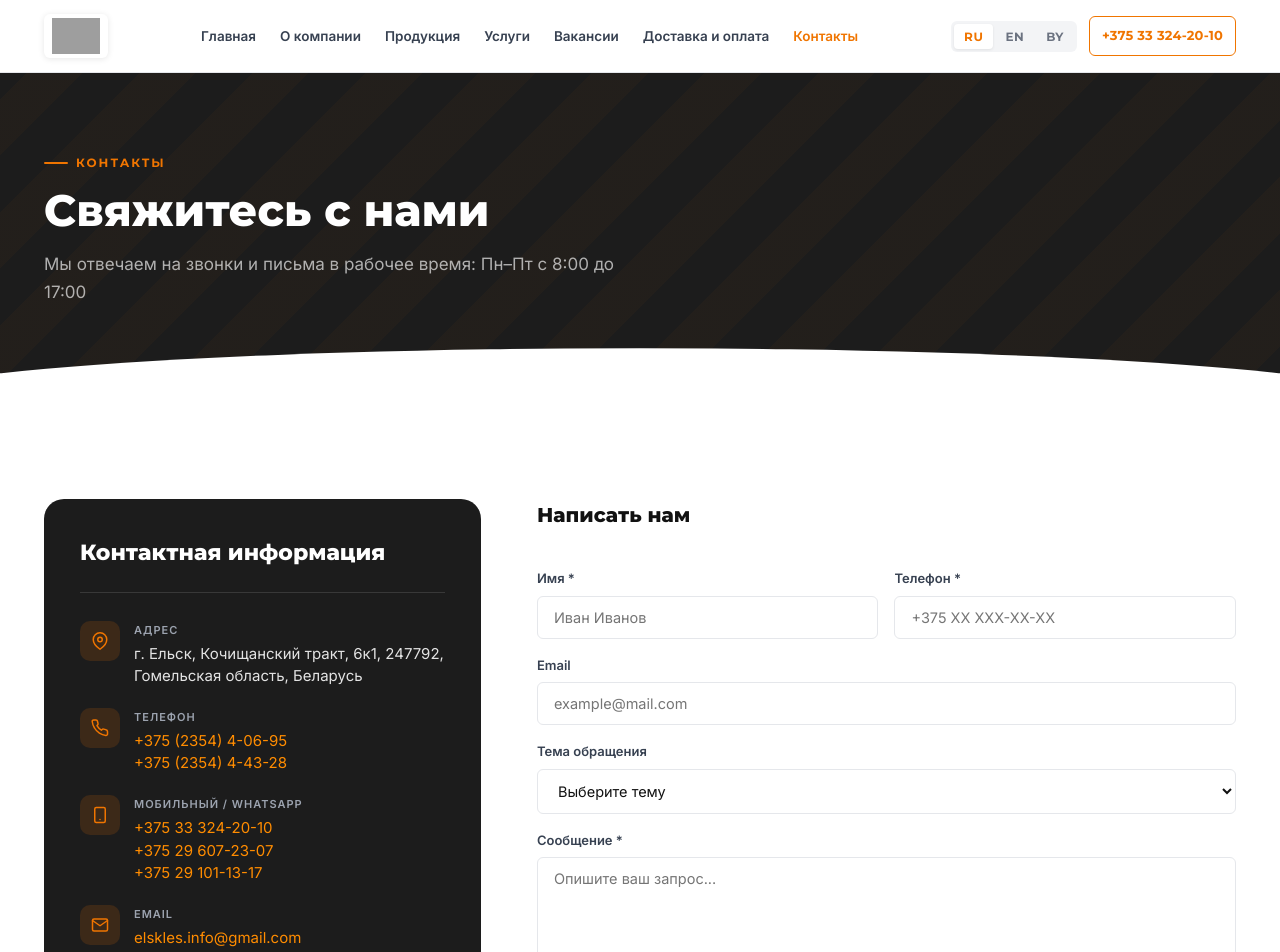
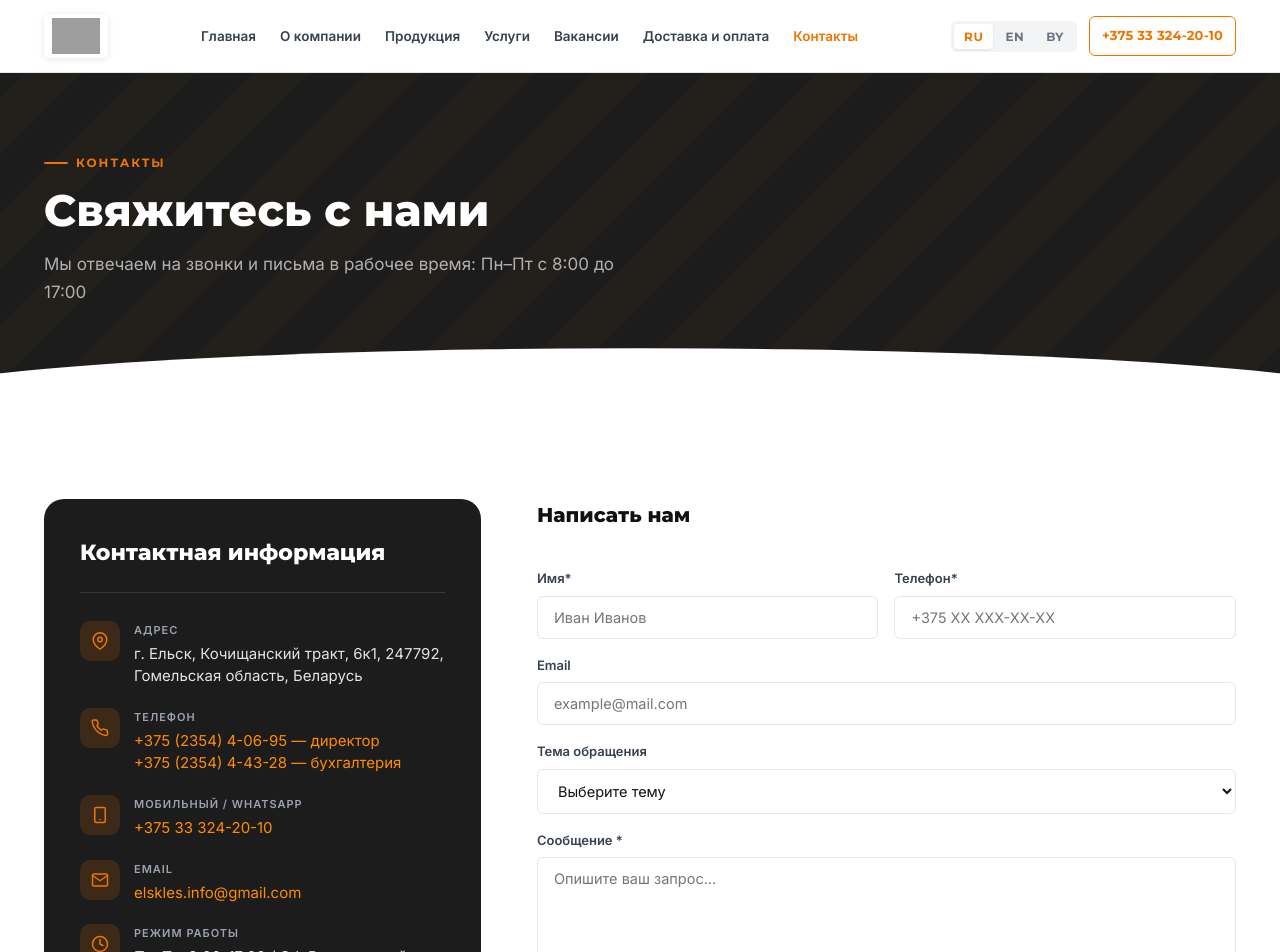
Before and after one commit to Arirx/diploma-project, a React (Create React App) app: page /contacts in a window 1280 px wide. Shown: the top 952 px of the page. Built offline with nearby package versions, Linux system fonts and the light colour scheme; grey boxes are pictures that could not be loaded.

Commit message:
add upd inormation

```diff
--- a/src/i18n/by.js
+++ b/src/i18n/by.js
@@ -28,9 +28,9 @@ const by = {
     route:        'Пабудаваць маршрут',
   },
   form: {
-    name:      'Імя *',
+    name:      'Імя*',
     namePh:    'Іван Іваноў',
-    phone:     'Тэлефон *',
+    phone:     'Тэлефон*',
     phonePh:   '+375 XX XXX-XX-XX',
     email:     'Email',
     emailPh:   'example@mail.com',
--- a/src/i18n/en.js
+++ b/src/i18n/en.js
@@ -28,9 +28,9 @@ const en = {
     route:        'Get Directions',
   },
   form: {
-    name:      'Name *',
+    name:      'Name*',
     namePh:    'John Smith',
-    phone:     'Phone *',
+    phone:     'Phone*',
     phonePh:   '+375 XX XXX-XX-XX',
     email:     'Email',
     emailPh:   'example@mail.com',
--- a/src/i18n/ru.js
+++ b/src/i18n/ru.js
@@ -28,9 +28,9 @@ const ru = {
     route:        'Построить маршрут',
   },
   form: {
-    name:        'Имя *',
+    name:        'Имя*',
     namePh:      'Иван Иванов',
-    phone:       'Телефон *',
+    phone:       'Телефон*',
     phonePh:     '+375 XX XXX-XX-XX',
     email:       'Email',
     emailPh:     'example@mail.com',
--- a/src/pages/Contacts.js
+++ b/src/pages/Contacts.js
@@ -4,8 +4,8 @@ import useFadeUp from '../hooks/useFadeUp';
 import { STAFF } from '../data/staff';
 
 /* Yandex Maps: г. Ельск, Кочищанский тракт, 6к1 */
-const YANDEX_EMBED = 'https://yandex.ru/map-widget/v1/?ll=29.1356817%2C51.7959557&z=17&text=%D0%95%D0%BB%D1%8C%D1%81%D0%BA%2C+%D0%9A%D0%BE%D1%87%D0%B8%D1%89%D0%B0%D0%BD%D1%81%D0%BA%D0%B8%D0%B9+%D1%82%D1%80%D0%B0%D0%BA%D1%82%2C+6%D0%BA1&l=map&lang=ru_RU';
-const YANDEX_ROUTE = 'https://yandex.ru/maps/?text=%D0%95%D0%BB%D1%8C%D1%81%D0%BA%2C+%D0%9A%D0%BE%D1%87%D0%B8%D1%89%D0%B0%D0%BD%D1%81%D0%BA%D0%B8%D0%B9+%D1%82%D1%80%D0%B0%D0%BA%D1%82%2C+6%D0%BA1&rtt=auto';
+const YANDEX_EMBED = 'https://yandex.ru/map-widget/v1/?ll=29.1356817%2C51.7959557&z=17&pt=29.1356817%2C51.7959557%2Cpm2rdl&l=map&lang=ru_RU';
+const YANDEX_ROUTE = 'https://yandex.ru/maps/?ll=33.724814%2C53.946479&mode=routes&rtext=~51.795261%2C29.134296&rtt=auto&ruri=~ymapsbm1%3A%2F%2Fgeo%3Fdata%3DCgo0NzUyOTc3ODUzEmzQkdC10LvQsNGA0YPRgdGMLCDQk9C-0LzQtdC70YzRgdC60LDRjyDQstC-0LHQu9Cw0YHRhtGMLCDQldC70YzRgdC6LCDQmtCw0YfRi9GI0YfQsNC90YHQutGWINGC0YDQsNC60YIsIDbQujEiCg0LE-lBFVkuT0I%2C&z=6.92';
 
 function ContactForm() {
   const { t } = useLanguage();
@@ -96,8 +96,8 @@ export default function Contacts() {
                   <div>
                     <div className="contact-info-row__label">{t('contacts.phone')}</div>
                     <div className="contact-info-row__value">
-                      <a href="tel:+375235440695">+375 (2354) 4-06-95</a><br />
-                      <a href="tel:+375235443328">+375 (2354) 4-43-28</a>
+                      <a href="tel:+375235440695">+375 (2354) 4-06-95 — директор</a><br />
+                      <a href="tel:+375235443328">+375 (2354) 4-43-28 — бухгалтерия </a>
                     </div>
                   </div>
                 </div>
@@ -112,8 +112,6 @@ export default function Contacts() {
                     <div className="contact-info-row__label">{t('contacts.mobile')}</div>
                     <div className="contact-info-row__value">
                       <a href="tel:+375333242010">+375 33 324-20-10</a><br />
-                      <a href="tel:+375296072307">+375 29 607-23-07</a><br />
-                      <a href="tel:+375291011317">+375 29 101-13-17</a>
                     </div>
                   </div>
                 </div>
```
Also changed, not shown: .claude/settings.local.json.
